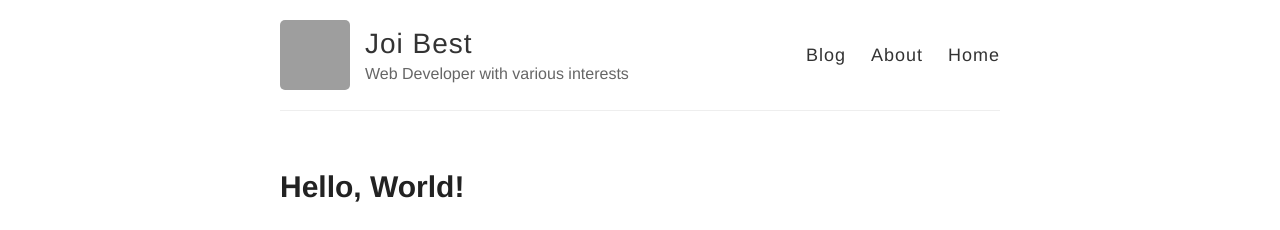
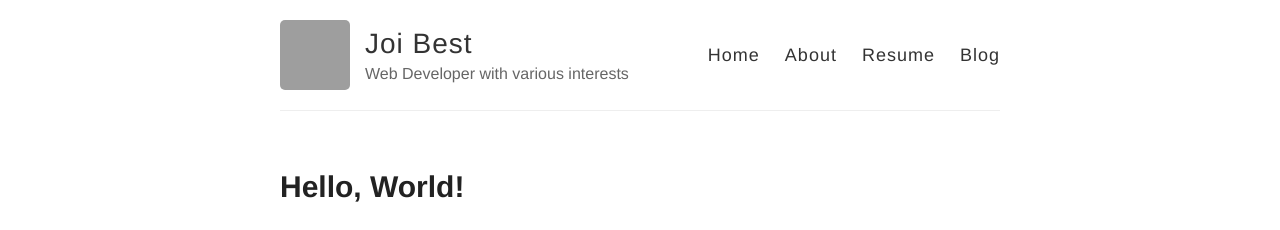
Before and after one commit to jbest002/blog, a Jekyll site: the page built from index.html, in a window 1280 px wide. Shown: the top 230 px of the page. Built offline with Jekyll 4.4.1, drawn with Linux system fonts in a browser that asks for light colours; grey boxes are pictures that could not be loaded.

Commit message:
Update default.html

```diff
--- a/_layouts/default.html
+++ b/_layouts/default.html
@@ -30,9 +30,10 @@
           </div>
 
           <nav>
+            <a href="https://joibest.com">Home</a>
+            <a href="{{ site.baseurl }}/about">About</a>
+            <a href="https://joibest.com/resume.html">Resume</a>
             <a href="{{ site.baseurl }}/">Blog</a>
-            <a href="{{ site.baseurl }}/about">About</a>
-            <a href="https://joibest.com">Home</a>
           </nav>
         </header>
       </div>
```
